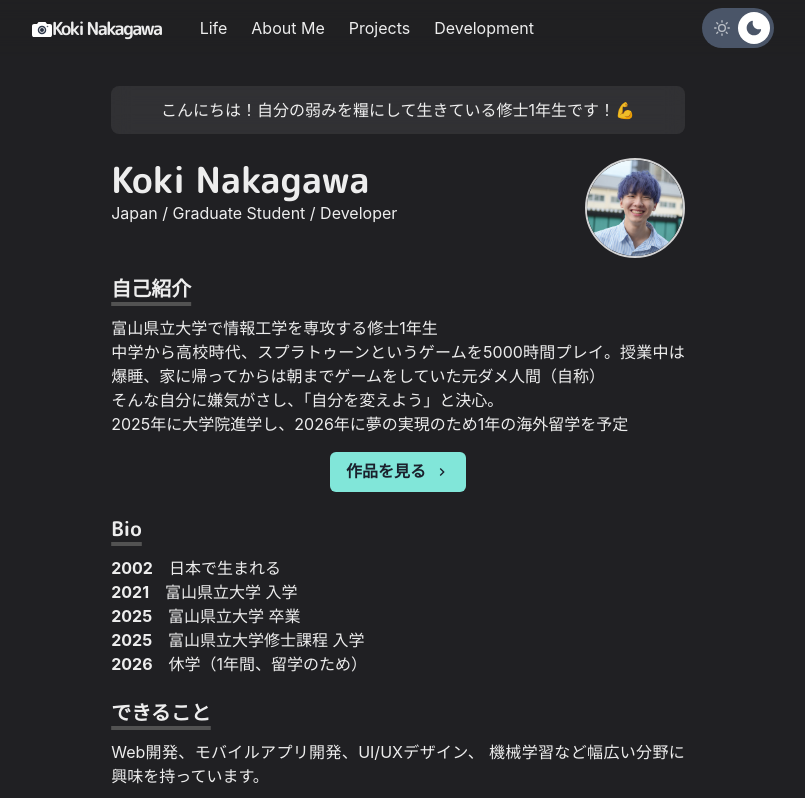
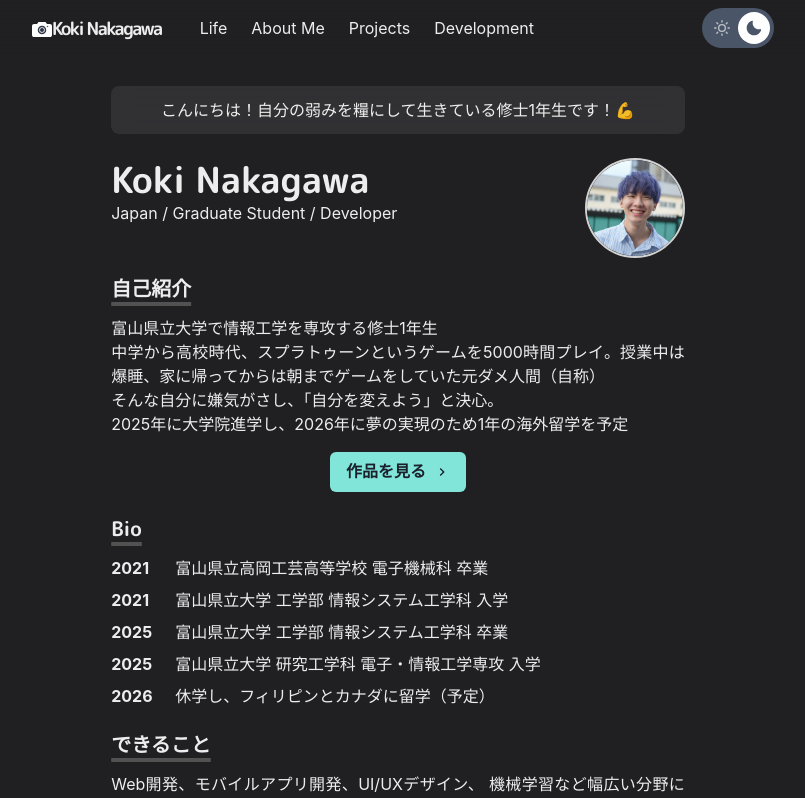
Before and after one commit to craftzdog/craftzdog-homepage, a Next.js app: page / in a window 1280 px wide. Shown: the top 798 px of the page, without its empty margins (242-1047 px from the left). Built offline with nearby package versions, Linux system fonts and the light colour scheme.

Commit message:
feat: update homepage content and layout

```diff
--- a/src/pages/index.js
+++ b/src/pages/index.js
@@ -7,6 +7,7 @@ import {
   Link,
   List,
   ListItem,
+  SimpleGrid,
   useColorModeValue
 } from '@chakra-ui/react'
 import styled from '@emotion/styled'
@@ -23,25 +24,34 @@ import Layout from '../components/layouts/article'
 import Paragraph from '../components/paragraph'
 import Section from '../components/section'
 
-// Bio styles (統合)
-const BioSection = styled(Box)`
-  padding-left: 3.4em;
-  text-indent: -3.4em;
-`
-
-const BioYear = styled.span`
+// Bio styles (2カラムレイアウト用)
+const BioYear = styled(Box)`
   font-weight: bold;
-  margin-right: 1em;
 `
 
 const Home = () => {
   // Bioデータの配列
   const bioData = [
-    { year: '2002', description: '日本で生まれる' },
-    { year: '2021', description: '富山県立大学 入学' },
-    { year: '2025', description: '富山県立大学 卒業' },
-    { year: '2025', description: '富山県立大学修士課程 入学' },
-    { year: '2026', description: '休学（1年間、留学のため）' }
+    {
+      year: '2021',
+      description: '富山県立高岡工芸高等学校 電子機械科 卒業'
+    },
+    {
+      year: '2021',
+      description: '富山県立大学 工学部 情報システム工学科 入学'
+    },
+    {
+      year: '2025',
+      description: '富山県立大学 工学部 情報システム工学科 卒業'
+    },
+    {
+      year: '2025',
+      description: '富山県立大学 研究工学科 電子・情報工学専攻 入学'
+    },
+    {
+      year: '2026',
+      description: '休学し、フィリピンとカナダに留学（予定）'
+    }
   ]
 
   return (
@@ -126,10 +136,12 @@ const Home = () => {
             Bio
           </Heading>
           {bioData.map((bio, index) => (
-            <BioSection key={index}>
-              <BioYear>{bio.year}</BioYear>
-              {bio.description}
-            </BioSection>
+            <Box key={index} mb={2}>
+              <SimpleGrid templateColumns="4em 1fr">
+                <BioYear>{bio.year}</BioYear>
+                <Box>{bio.description}</Box>
+              </SimpleGrid>
+            </Box>
           ))}
         </Section>
 
```
